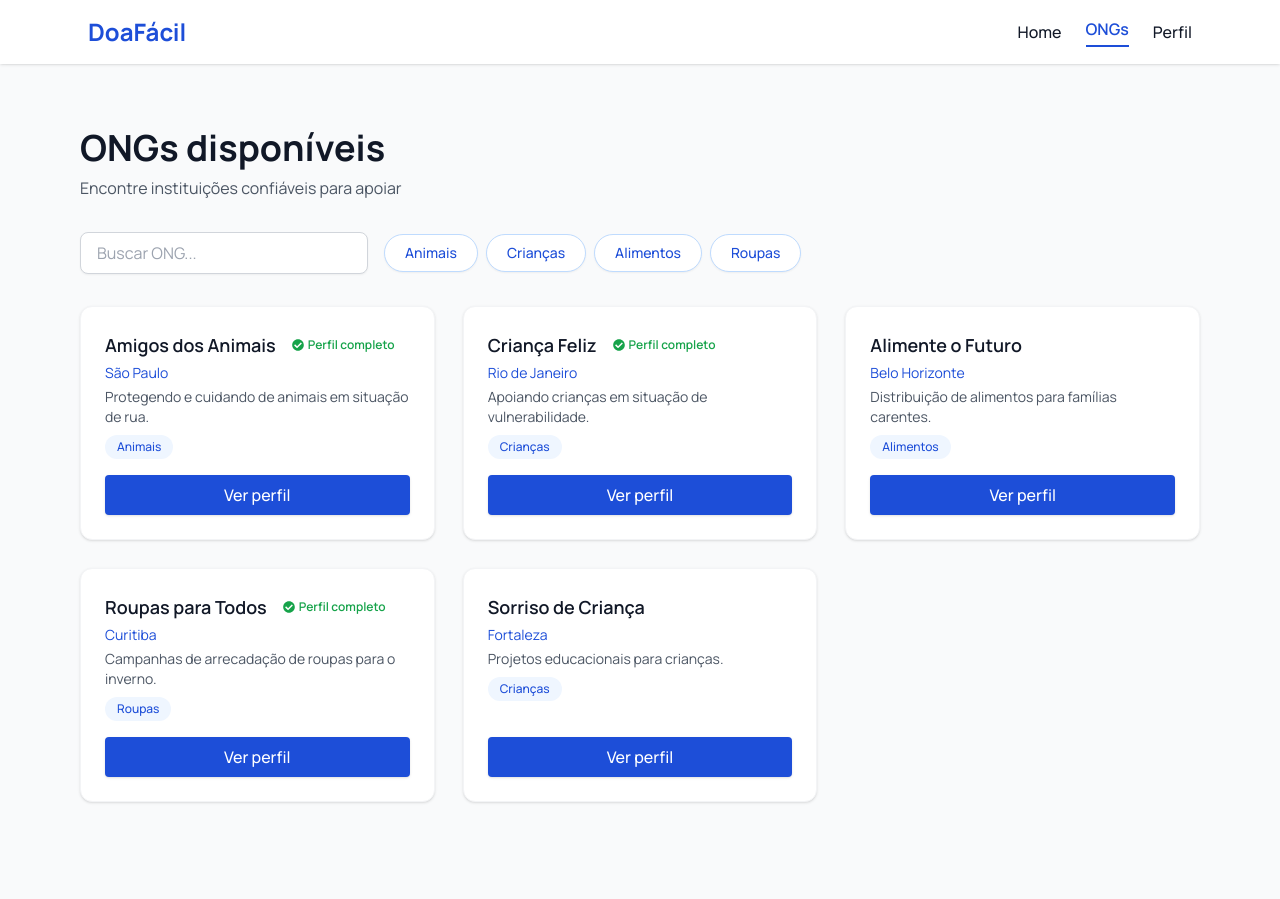
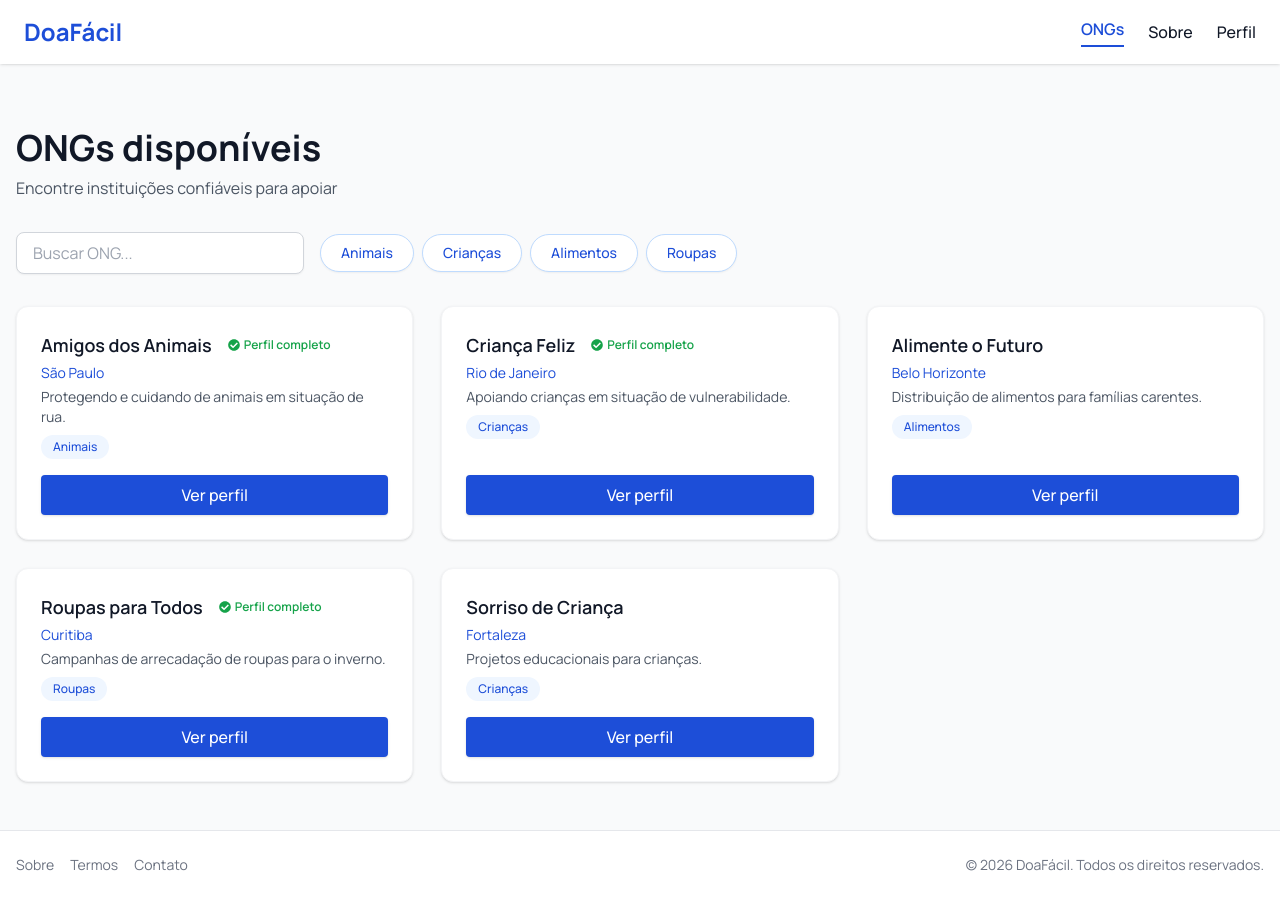
Before and after one commit to UNIP-TCC-PROJECT/frontend, a React (Vite) app: page /ongs in a window 1280 px wide. Before the commit the page ends 850 px from the top, so only its background shows below. Built offline with nearby package versions, Linux system fonts and the light colour scheme.

Commit message:
feat: organized the home and ongs page with a layout, header and footer component

```diff
--- a/src/App.tsx
+++ b/src/App.tsx
@@ -3,13 +3,23 @@ import { Routes, Route } from "react-router-dom";
 import Auth from "./pages/Auth/index";
 import Home from "./pages/Home";
 import Ongs from "./pages/Ongs";
+import Layout from "./components/Layout";
 
 function App() {
   return (
     <Routes>
-      <Route path="/" element={<Home />} />
-      <Route path="/ongs" element={<Ongs />} />
       <Route path="/auth" element={<Auth />} />
+      <Route
+        path="*"
+        element={
+          <Layout>
+            <Routes>
+              <Route path="/" element={<Home />} />
+              <Route path="/ongs" element={<Ongs />} />
+            </Routes>
+          </Layout>
+        }
+      />
     </Routes>
   );
 }
--- /dev/null
+++ b/src/components/Footer/index.tsx
@@ -0,0 +1,23 @@
+export default function Footer() {
+  return (
+    <footer className="bg-white mt-auto py-6 border-gray-200 border-t">
+      <div className="flex md:flex-row flex-col justify-between items-center gap-2 mx-auto px-4 max-w-7xl text-gray-500 text-sm">
+        <div>
+          <a href="#sobre" className="mr-4 hover:text-blue-700">
+            Sobre
+          </a>
+          <a href="#termos" className="mr-4 hover:text-blue-700">
+            Termos
+          </a>
+          <a href="#contato" className="hover:text-blue-700">
+            Contato
+          </a>
+        </div>
+        <span>
+          &copy; {new Date().getFullYear()} DoaFácil. Todos os direitos
+          reservados.
+        </span>
+      </div>
+    </footer>
+  );
+}
--- /dev/null
+++ b/src/components/Header/index.tsx
@@ -0,0 +1,29 @@
+import { Link, useLocation } from "react-router-dom";
+
+export default function Header() {
+  const location = useLocation();
+
+  return (
+    <header className="top-0 left-0 z-20 fixed bg-white shadow w-full">
+      <div className="flex justify-between items-center mx-auto px-6 py-4 max-w-7xl">
+        <Link to="/" className="font-bold text-blue-700 text-2xl">
+          DoaFácil
+        </Link>
+        <nav className="flex items-center gap-6">
+          <Link
+            to="/ongs"
+            className={`font-medium hover:text-blue-700 ${location.pathname.startsWith("/ongs") ? "text-blue-700 font-semibold border-b-2 border-blue-700 pb-1" : ""}`}
+          >
+            ONGs
+          </Link>
+          <a href="#sobre" className="font-medium hover:text-blue-700">
+            Sobre
+          </a>
+          <Link to="/perfil" className="font-medium hover:text-blue-700">
+            Perfil
+          </Link>
+        </nav>
+      </div>
+    </header>
+  );
+}
--- /dev/null
+++ b/src/components/Layout.tsx
@@ -0,0 +1,14 @@
+import Header from "./Header";
+import Footer from "./Footer";
+
+export default function Layout({ children }: { children: React.ReactNode }) {
+  return (
+    <div className="flex flex-col bg-gray-50 min-h-screen">
+      <Header />
+      <main className="flex-1 mx-auto px-4 pt-32 pb-12 w-full max-w-7xl">
+        {children}
+      </main>
+      <Footer />
+    </div>
+  );
+}
--- a/src/pages/Home.tsx
+++ b/src/pages/Home.tsx
@@ -37,27 +37,7 @@ export default function Home() {
   };
 
   return (
-    <div className="flex flex-col bg-gray-50 min-h-screen">
-      {/* Header */}
-      <header className="top-0 left-0 z-20 fixed bg-white shadow w-full">
-        <div className="flex justify-between items-center mx-auto px-6 py-4 max-w-6xl">
-          <Link to="/" className="font-bold text-blue-700 text-2xl">
-            DoaFácil
-          </Link>
-          <nav className="flex items-center gap-6">
-            <Link to="/ongs" className="font-medium hover:text-blue-700">
-              ONGs
-            </Link>
-            <a href="#sobre" className="font-medium hover:text-blue-700">
-              Sobre
-            </a>
-            <Link to="/perfil" className="font-medium hover:text-blue-700">
-              Perfil
-            </Link>
-          </nav>
-        </div>
-      </header>
-
+    <>
       {/* Hero */}
       <section className="flex flex-col flex-1 justify-center items-center bg-gradient-to-b from-blue-50 to-transparent px-4 pt-32 pb-12 text-center">
         <h1 className="mb-4 font-extrabold text-gray-900 text-4xl md:text-5xl">
@@ -141,27 +121,6 @@ export default function Home() {
           ))}
         </div>
       </section>
-
-      {/* Footer */}
-      <footer className="bg-white mt-auto py-6 border-gray-200 border-t">
-        <div className="flex md:flex-row flex-col justify-between items-center gap-2 mx-auto px-4 max-w-6xl text-gray-500 text-sm">
-          <div>
-            <a href="#sobre" className="mr-4 hover:text-blue-700">
-              Sobre
-            </a>
-            <a href="#termos" className="mr-4 hover:text-blue-700">
-              Termos
-            </a>
-            <a href="#contato" className="hover:text-blue-700">
-              Contato
-            </a>
-          </div>
-          <span>
-            &copy; {new Date().getFullYear()} DoaFácil. Todos os direitos
-            reservados.
-          </span>
-        </div>
-      </footer>
-    </div>
+    </>
   );
 }
--- a/src/pages/Ongs.tsx
+++ b/src/pages/Ongs.tsx
@@ -1,5 +1,5 @@
 import { useState } from "react";
-import { Link, useNavigate } from "react-router-dom";
+import { useNavigate } from "react-router-dom";
 import { FaCheckCircle } from "react-icons/fa";
 
 const categories = [
@@ -64,28 +64,7 @@ export default function Ongs() {
   });
 
   return (
-    <div className="flex flex-col bg-gray-50 min-h-screen">
-      {/* Header */}
-      <header className="top-0 left-0 z-20 fixed bg-white shadow w-full">
-        <div className="flex justify-between items-center mx-auto px-6 py-4 max-w-6xl">
-          <Link to="/" className="font-bold text-blue-700 text-2xl">
-            DoaFácil
-          </Link>
-          <nav className="flex items-center gap-6">
-            <Link to="/" className="font-medium hover:text-blue-700">
-              Home
-            </Link>
-            <span className="pb-1 border-blue-700 border-b-2 font-semibold text-blue-700">
-              ONGs
-            </span>
-            <Link to="/perfil" className="font-medium hover:text-blue-700">
-              Perfil
-            </Link>
-          </nav>
-        </div>
-      </header>
-
-      <main className="flex-1 mx-auto px-4 pt-32 pb-12 w-full max-w-6xl">
+    <>
       {/* Título */}
       <h1 className="mb-2 font-extrabold text-gray-900 text-3xl md:text-4xl">
         ONGs disponíveis
@@ -160,7 +139,6 @@ export default function Ongs() {
           </div>
         ))}
       </div>
-      </main>
-    </div>
+    </>
   );
 }
```
Lines whose indentation alone changed are shown as unchanged.
